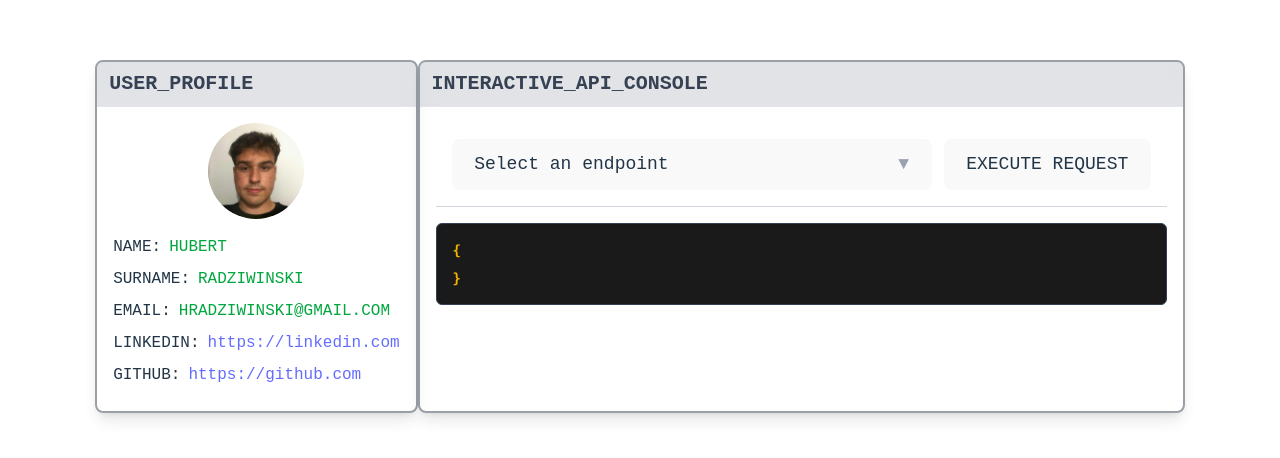
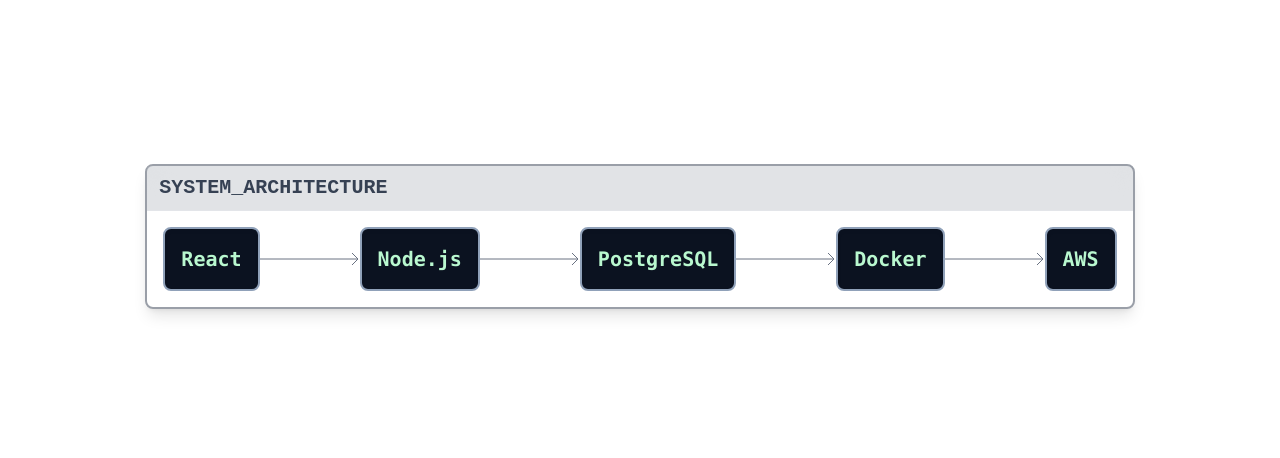
Before and after one commit to Hubertcior/portfoliov2, a React (Vite) app in the folder client/: page / in a window 1280 px wide. Shown: the part 164-622 px from the top of the page. Built offline with nearby package versions, Linux system fonts and the light colour scheme.

Commit message:
feat: SYSTEM_ARCHITECTURE section

```diff
--- a/client/src/App.tsx
+++ b/client/src/App.tsx
@@ -1,12 +1,10 @@
 import './App.css'
-import { InteractiveApiConsole } from './components/organisms/InteractiveApiConsole'
-import { Profile } from './components/organisms/Profile'
+import { SystemArchitecture } from './components/organisms/SystemArchitecture'
 
 function App() {
   return (
     <div className='flex flex-row'>
-      <Profile/>
-     <InteractiveApiConsole/>
+     <SystemArchitecture/>
     </div>
   )
 }
--- /dev/null
+++ b/client/src/components/atoms/LongArrow.tsx
@@ -0,0 +1,17 @@
+export const LongArrow = () => (
+<div className="flex flex items-center">
+    <svg
+      viewBox="0 0 100 20"
+      preserveAspectRatio="none"
+      className="w-full h-5 text-gray-500"
+    >
+      <path
+        d="M0 10H98M98 10L92 4M98 10L92 16"
+        fill="none"
+        stroke="currentColor"
+        strokeWidth="1"
+        vectorEffect="non-scaling-stroke"
+      />
+    </svg>
+  </div>
+);
--- a/client/src/components/atoms/SystemInfo.tsx
+++ b/client/src/components/atoms/SystemInfo.tsx
@@ -1,7 +1,7 @@
 export const SystemInfo = ({text} : {text: string}) =>{
     return(
-        <div className="p-4 bg-gray-800 text-white rounded-lg shadow-md">
-            <h2 className="text-xl font-bold">{text}</h2>
+        <div className="p-4 bg-[#0b1220] text-green-300 font-mono rounded-lg shadow-inner border-2 border-slate-400">
+            <h2 className="text-xl font-semibold text-green-200">{text}</h2>
         </div>
     );
 };
--- a/client/src/components/molecules/SystemConnector.tsx
+++ b/client/src/components/molecules/SystemConnector.tsx
@@ -0,0 +1,18 @@
+import { LongArrow } from "../atoms/LongArrow";
+import { SystemInfo } from "../atoms/SystemInfo"
+
+export const SystemConnector = () => {
+    return (
+        <div className="flex items-center w-full">
+            <SystemInfo text="React" />
+            <LongArrow />
+            <SystemInfo text="Node.js" />
+            <LongArrow />
+            <SystemInfo text="PostgreSQL" />
+            <LongArrow />
+            <SystemInfo text="Docker" />
+            <LongArrow />
+            <SystemInfo text="AWS" />
+        </div>
+    )
+};
--- a/client/src/components/organisms/SystemArchitecture.tsx
+++ b/client/src/components/organisms/SystemArchitecture.tsx
@@ -1,12 +1,13 @@
 import { Window } from "../molecules/Window"
 import { Content } from "../molecules/Content"
+import { SystemConnector } from "../molecules/SystemConnector";
 
 export const SystemArchitecture = () => {
     return (
         <Window title="SYSTEM_ARCHITECTURE">
             <Content>
                 <div className="flex justify-center w-full">
-
+                    <SystemConnector/>
                 </div>
             </Content>
         </Window>
```
